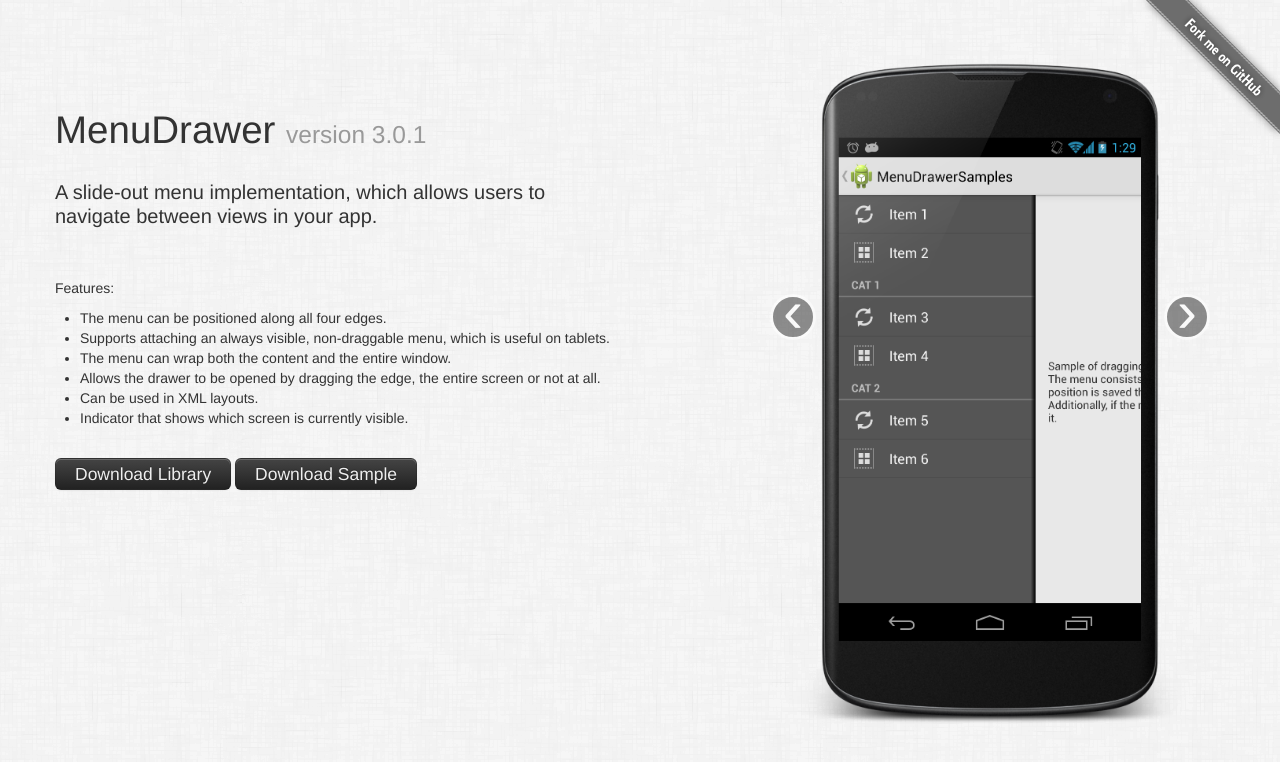
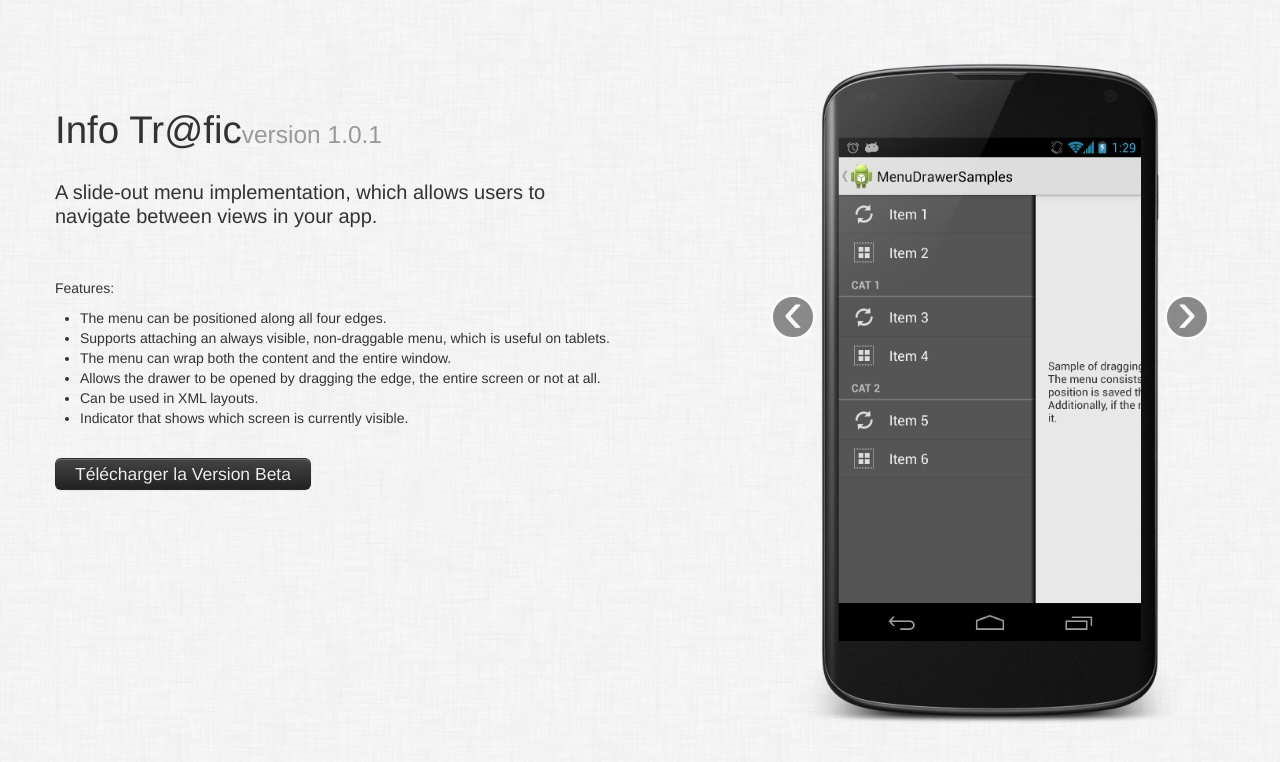
Before and after one commit to happydev/InfoTrafic1, a plain HTML site: page index.html in a window 1280 px wide. Drawn offline with nearby package versions, Linux system fonts and the light colour scheme.

Commit message:
Update index.html

```diff
--- a/index.html
+++ b/index.html
@@ -12,7 +12,7 @@
 		<div class="container">
 			<div class="row">
 				<div class="span6 content">
-					<h1>MenuDrawer <small>version 3.0.1</small></h1>
+					<h1>Info Tr@fic<small>version 1.0.1</small></h1>
 					<h2>A slide-out menu implementation, which allows users to navigate between views in your app.</h2>
 					<p>Features:</p>
 					<ul>
@@ -24,10 +24,10 @@
 						<li>Indicator that shows which screen is currently visible.</li>
 					</ul>
 					<p>
-						<a href="https://github.com/SimonVT/android-menudrawer/archive/master.zip" class="btn btn-large btn-inverse">Download Library</a>
-						<a href="android-menudrawer-sample-3.0.1.apk" class="btn btn-large btn-inverse">Download Sample</a>
+
+						<a href="trafic1.0.1.apk" class="btn btn-large btn-inverse">Télécharger la Version Beta</a>
 					</p>
-					<p><a id="ribbon" href="https://github.com/SimonVT/android-menudrawer"><img src="static/ribbon.png" alt="Fork me on GitHub"></a></p>
+
 				</div>
 				<div class="span5 offset1">
 					<div id="myCarousel" class="carousel slide" data-interval="3000">
```
